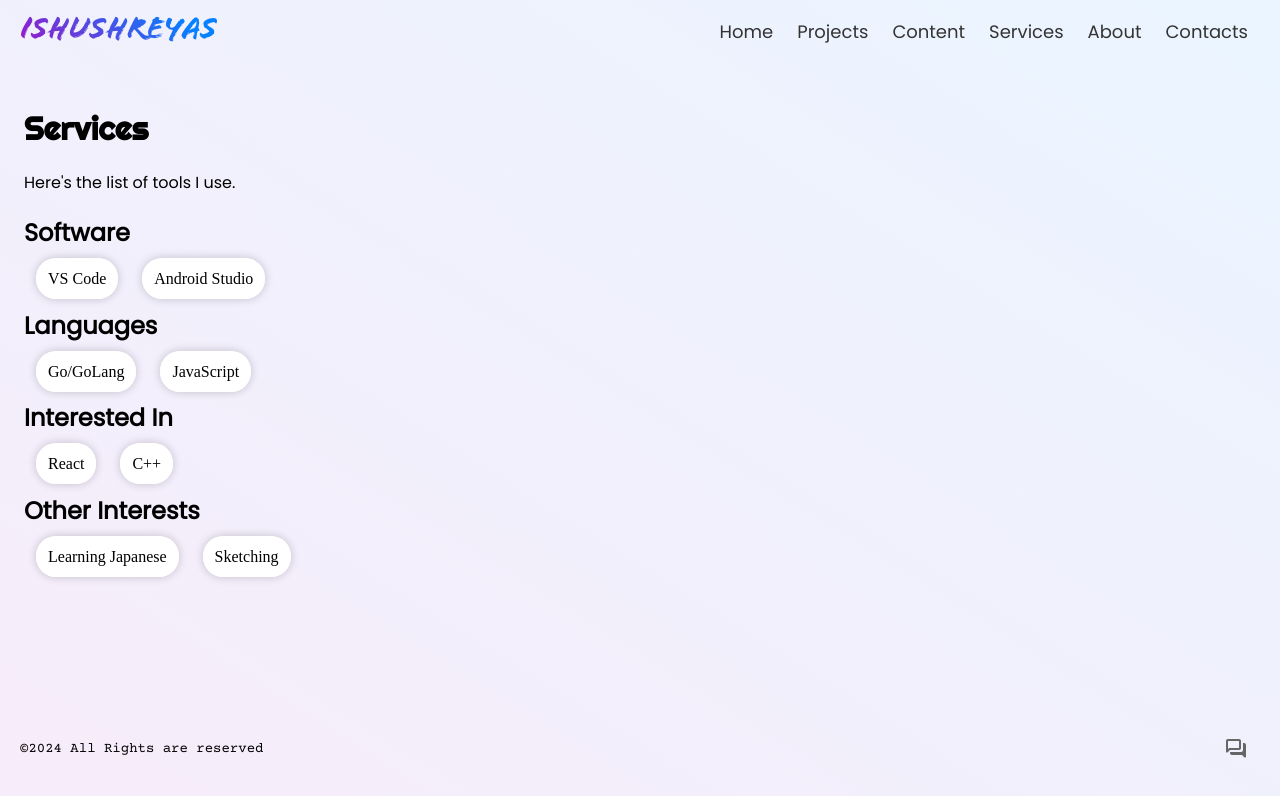
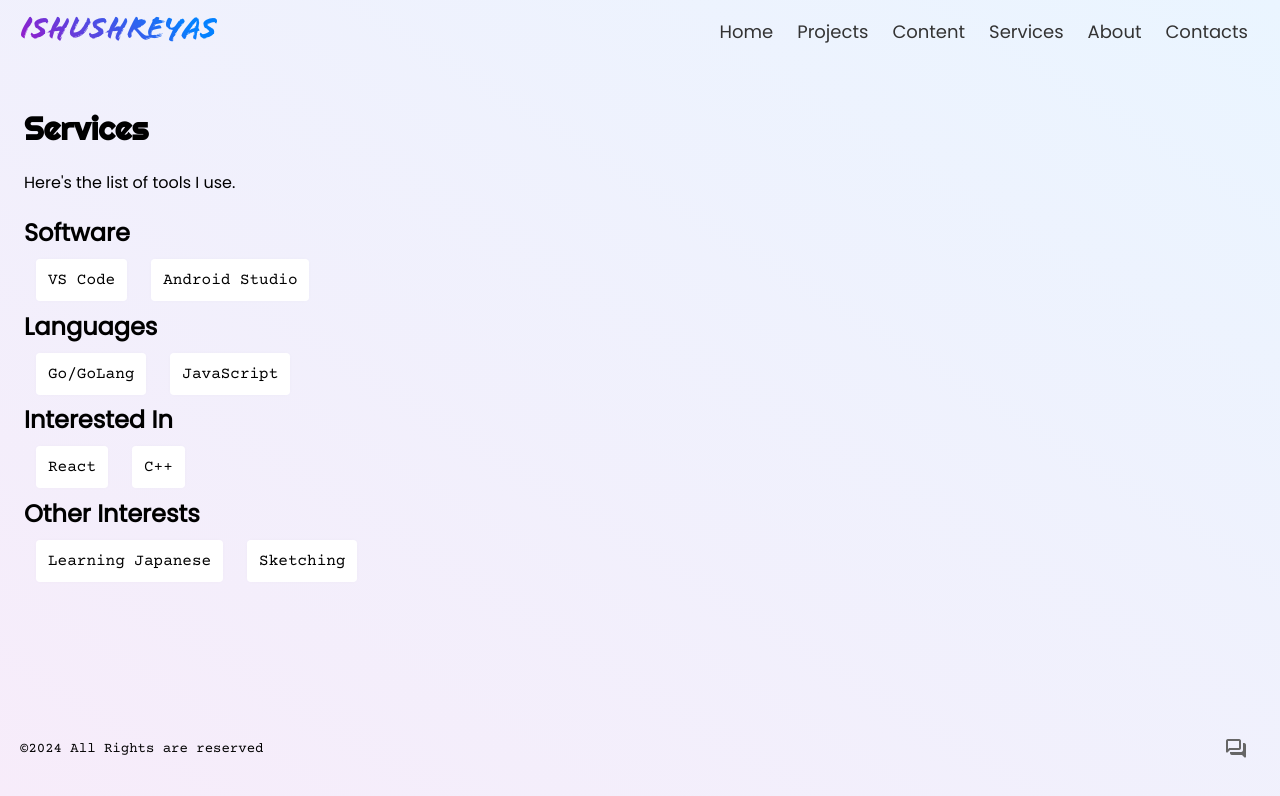
Before and after one commit to ishushreyas/ishushreyas, a React (Vite) app in the folder frontend/: page /services in a window 1280 px wide. Shown: the top 796 px of the page. Built offline with nearby package versions, Linux system fonts and the light colour scheme.

Commit message:
Update services.jsx

```diff
--- a/frontend/src/routes/services.jsx
+++ b/frontend/src/routes/services.jsx
@@ -7,23 +7,23 @@ const Services = () => {
       <p className="poppins">Here's the list of tools I use.</p>
       <h2 className="t-6 poppins">Software</h2>
       <div className="m-3">
-        <span className="bs-1 br-1 bg-1 m-1 p-1">VS Code</span>
-        <span className="bs-1 br-1 bg-1 m-1 p-1">Android Studio</span>
+        <span className="bs-2 br-4 bg-1 m-1 p-1 courier-prime">VS Code</span>
+        <span className="bs-2 br-4 bg-1 m-1 p-1 courier-prime">Android Studio</span>
       </div>
       <h2 className="t-6 poppins">Languages</h2>
       <div className="m-3">
-        <span className="bs-1 br-1 bg-1 m-1 p-1">Go/GoLang</span>
-        <span className="bs-1 br-1 bg-1 m-1 p-1">JavaScript</span>
+        <span className="bs-2 br-4 bg-1 m-1 p-1 courier-prime">Go/GoLang</span>
+        <span className="bs-2 br-4 bg-1 m-1 p-1 courier-prime">JavaScript</span>
       </div>
       <h2 className="t-6 poppins">Interested In</h2>
       <div className="m-3">
-        <span className="bs-1 br-1 bg-1 m-1 p-1">React</span>
-        <span className="bs-1 br-1 bg-1 m-1 p-1">C++</span>
+        <span className="bs-2 br-4 bg-1 m-1 p-1 courier-prime">React</span>
+        <span className="bs-2 br-4 bg-1 m-1 p-1 courier-prime">C++</span>
       </div>
       <h2 className="t-6 poppins">Other Interests</h2>
       <div className="m-3">
-        <span className="bs-1 br-1 bg-1 m-1 p-1">Learning Japanese</span>
-        <span className="bs-1 br-1 bg-1 m-1 p-1">Sketching</span>
+        <span className="bs-2 br-4 bg-1 m-1 p-1 courier-prime">Learning Japanese</span>
+        <span className="bs-2 br-4 bg-1 m-1 p-1 courier-prime">Sketching</span>
       </div>
     </div>
   );
```
